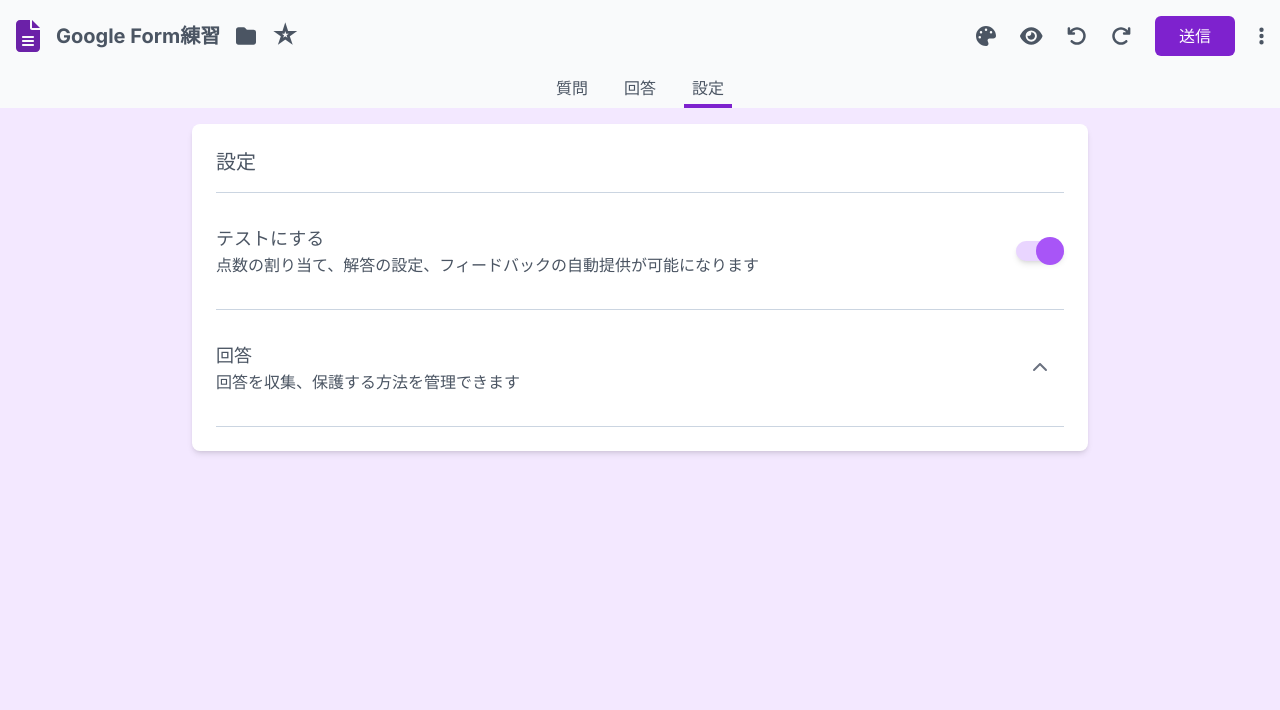
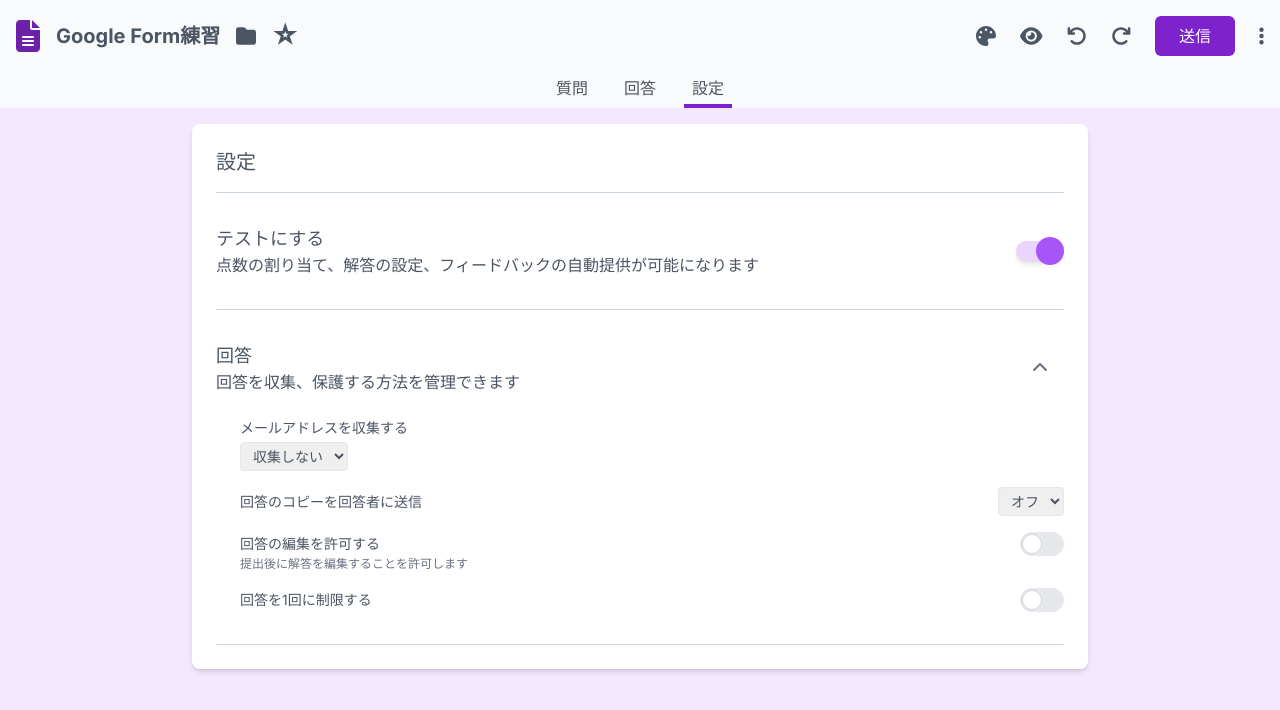
Before and after one commit to code-leaf/google-forms-practice, a Next.js app: page /SettingPage in a window 1280 px wide. Both pictures are taken after a click on the button 1048 px from the left and 368 px from the top of the page. Shown: the top 710 px of the page. Built offline with nearby package versions, Linux system fonts and the light colour scheme.

Commit message:
🚧 設定画面の作成中

```diff
--- a/src/app/SettingPage/Setting.tsx
+++ /dev/null
@@ -1,38 +0,0 @@
-'use client'; // クライアントサイドでの実行を明示
-
-import { AccordionItem } from '@/app/components/tool/AccordionItem';
-import { ToggleButton } from '@/app/components/tool/ToggleButton';
-import { useCallback, useState } from 'react';
-
-export const Setting = () => {
-  const [isTest, setIsTest] = useState<boolean>(true);
-
-  // トグルボタンのクリックハンドラをコールバック関数として定義
-  const toggleTest = useCallback(() => {
-    setIsTest((prev) => !prev); // 前の状態を使用して更新
-  }, [setIsTest]);
-
-  return (
-    <div className='max-w-4xl mx-auto w-full text-gray-600'>
-      <div className='bg-white rounded-lg shadow-md p-6 mb-4'>
-        <h1 className='text-xl pb-4 border-b border-b-slate-300'>設定</h1>
-        <div className='flex justify-between items-center py-8 border-b border-b-slate-300'>
-          <div className=''>
-            <h2 className='text-lg'>テストにする</h2>
-            <p className=''>
-              点数の割り当て、解答の設定、フィードバックの自動提供が可能になります
-            </p>
-          </div>
-          <ToggleButton isChecked={isTest} onChange={toggleTest} />
-        </div>
-        <div className='flex justify-between items-center py-8 border-b border-b-slate-300'>
-          <div className=''>
-            <h2 className='text-lg'>回答</h2>
-            <p className=''>回答を収集、保護する方法を管理できます </p>
-          </div>
-          <AccordionItem />
-        </div>
-      </div>
-    </div>
-  );
-};
--- /dev/null
+++ b/src/app/SettingPage/components/Setting.tsx
@@ -0,0 +1,94 @@
+'use client'; // クライアントサイドでの実行を明示
+
+import { AccordionItem } from '@/app/components/tool/AccordionItem';
+import { ToggleButton } from '@/app/components/tool/ToggleButton';
+import { useCallback, useState } from 'react';
+
+export const Setting = () => {
+  const [isTest, setIsTest] = useState<boolean>(true);
+  // アコーディオンの展開状態を管理するstate
+  const [isExpanded, setIsExpanded] = useState(false);
+
+  // アコーディオンのクリックイベントを処理する関数
+  const handleAccordion: () => void = () => {
+    setIsExpanded((prev) => !prev); // 現在の状態を反転させる
+  };
+
+  // トグルボタンのクリックハンドラをコールバック関数として定義
+  const toggleTest = useCallback(() => {
+    setIsTest((prev) => !prev); // 前の状態を使用して更新
+  }, [setIsTest]);
+
+  return (
+    <div className='max-w-4xl mx-auto w-full text-gray-600'>
+      <div className='bg-white rounded-lg shadow-md p-6 mb-4'>
+        <h1 className='text-xl pb-4 border-b border-b-slate-300'>設定</h1>
+
+        {/* テスト */}
+        <div className='flex justify-between items-center py-8 border-b border-b-slate-300'>
+          <div className=''>
+            <h2 className='text-lg'>テストにする</h2>
+            <p className=''>
+              点数の割り当て、解答の設定、フィードバックの自動提供が可能になります
+            </p>
+          </div>
+          <ToggleButton isChecked={isTest} onChange={toggleTest} />
+        </div>
+
+        {/* 回答 */}
+        <div className=' py-8 border-b border-b-slate-300'>
+          <div className='flex justify-between items-center'>
+            <div className=''>
+              <h2 className='text-lg'>回答</h2>
+              <p className=''>回答を収集、保護する方法を管理できます </p>
+            </div>
+            <AccordionItem isExpanded={isExpanded} onClick={handleAccordion} />
+          </div>
+
+          {/* 細かな設定 */}
+          <div>
+            {isExpanded && (
+              <div className='pl-6 mt-6'>
+                <div className='mb-4'>
+                  <p className='text-sm mb-1'>メールアドレスを収集する</p>
+                  <select className='border rounded px-2 py-1 text-sm'>
+                    <option>収集しない</option>
+                  </select>
+                </div>
+                <div className='mb-4 flex items-center justify-between'>
+                  <p className='text-sm'>回答のコピーを回答者に送信</p>
+                  <select className='border rounded px-2 py-1 text-sm'>
+                    <option>オフ</option>
+                  </select>
+                </div>
+                <div className='mb-4'>
+                  <div className='flex items-center justify-between'>
+                    <p className='text-sm'>回答の編集を許可する</p>
+                    <label className='relative inline-flex items-center cursor-pointer'>
+                      <input
+                        type='checkbox'
+                        value=''
+                        className='sr-only peer'
+                      />
+                      <div className="w-11 h-6 bg-gray-200 rounded-full peer peer-checked:after:translate-x-full after:content-[''] after:absolute after:top-[2px] after:start-[2px] after:bg-white after:border-gray-300 after:border after:rounded-full after:h-5 after:w-5 after:transition-all peer-checked:bg-purple-600"></div>
+                    </label>
+                  </div>
+                  <p className='text-xs text-gray-500'>
+                    提出後に解答を編集することを許可します
+                  </p>
+                </div>
+                <div className='flex items-center justify-between'>
+                  <p className='text-sm'>回答を1回に制限する</p>
+                  <label className='relative inline-flex items-center cursor-pointer'>
+                    <input type='checkbox' value='' className='sr-only peer' />
+                    <div className="w-11 h-6 bg-gray-200 rounded-full peer peer-checked:after:translate-x-full after:content-[''] after:absolute after:top-[2px] after:start-[2px] after:bg-white after:border-gray-300 after:border after:rounded-full after:h-5 after:w-5 after:transition-all peer-checked:bg-purple-600"></div>
+                  </label>
+                </div>
+              </div>
+            )}
+          </div>
+        </div>
+      </div>
+    </div>
+  );
+};
--- a/src/app/SettingPage/page.tsx
+++ b/src/app/SettingPage/page.tsx
@@ -1,5 +1,5 @@
 import { Header } from '@/app/components/Header';
-import { Setting } from '@/app/SettingPage/Setting';
+import { Setting } from '@/app/SettingPage/components/Setting';
 import React from 'react';
 
 const SettingPage: React.FC = () => {
--- a/src/app/answerPage/components/RespAcceptToggle.tsx
+++ b/src/app/answerPage/components/RespAcceptToggle.tsx
@@ -1,4 +1,4 @@
-import { ToggleButton } from '@/app/components/ToggleButton';
+import { ToggleButton } from '@/app/components/tool/ToggleButton';
 import { respAcceptToggleAtom } from '@/store/RespAcceptToggleAtom';
 import React, { useCallback, useMemo } from 'react';
 import { useRecoilState } from 'recoil';
--- a/src/app/components/Header.tsx
+++ b/src/app/components/Header.tsx
@@ -8,17 +8,31 @@ import {
   faUndo,
 } from '@fortawesome/free-solid-svg-icons';
 import { FontAwesomeIcon } from '@fortawesome/react-fontawesome';
+import Link from 'next/link';
 import React from 'react';
 
 type Tab = {
   id: 1 | 2 | 3;
   label: string;
+  href: string;
 };
 
 const tabList: Tab[] = [
-  { id: 1, label: '質問' },
-  { id: 2, label: '回答' },
-  { id: 3, label: '設定' },
+  {
+    id: 1,
+    label: '質問',
+    href: '/',
+  },
+  {
+    id: 2,
+    label: '回答',
+    href: '/answerPage',
+  },
+  {
+    id: 3,
+    label: '設定',
+    href: 'SettingPage',
+  },
 ];
 
 // ヘッダーコンポーネントの型定義
@@ -79,14 +93,15 @@ export const Header: React.FC<HeaderProps> = ({ activeTab }) => {
       <div className='flex justify-center '>
         <div className='flex items-start space-x-5'>
           {tabList.map((tab) => (
+            <Link key={tab.id} href={tab.href}>
               <button
-              key={tab.id}
                 className={`py-1 px-2${
                   activeTab === tab.id ? ' border-b-4  border-b-purple-700' : ''
                 }`}
               >
                 {tab.label}
               </button>
+            </Link>
           ))}
         </div>
       </div>
--- a/src/app/components/tool/AccordionItem.tsx
+++ b/src/app/components/tool/AccordionItem.tsx
@@ -2,26 +2,24 @@
 
 import { faChevronDown } from '@fortawesome/free-solid-svg-icons';
 import { FontAwesomeIcon } from '@fortawesome/react-fontawesome';
-import React, { useState } from 'react';
+import React from 'react';
 
-type AccordionItemProps = {};
+type AccordionItemProps = {
+  isExpanded: boolean;
+  onClick: React.MouseEventHandler<HTMLButtonElement>;
+};
 
-export const AccordionItem: React.FC<AccordionItemProps> = ({}) => {
-  // アコーディオンの展開状態を管理するstate
-  const [isExpanded, setIsExpanded] = useState(false);
-
-  // アコーディオンのクリックイベントを処理する関数
-  const handleAccordion: () => void = () => {
-    setIsExpanded((prev) => !prev); // 現在の状態を反転させる
-  };
-
+export const AccordionItem: React.FC<AccordionItemProps> = ({
+  isExpanded,
+  onClick,
+}) => {
   return (
     <div>
       {/* アコーディオンのトリガーとなるボタン */}
       <button
         className='text-gray-500 hover:text-gray-700 focus:outline-none'
         aria-expanded={isExpanded} // アクセシビリティのための属性
-        onClick={handleAccordion}
+        onClick={onClick}
       >
         <FontAwesomeIcon
           icon={faChevronDown} // 下向きの矢印アイコン
```
Lines whose indentation alone changed are shown as unchanged.
